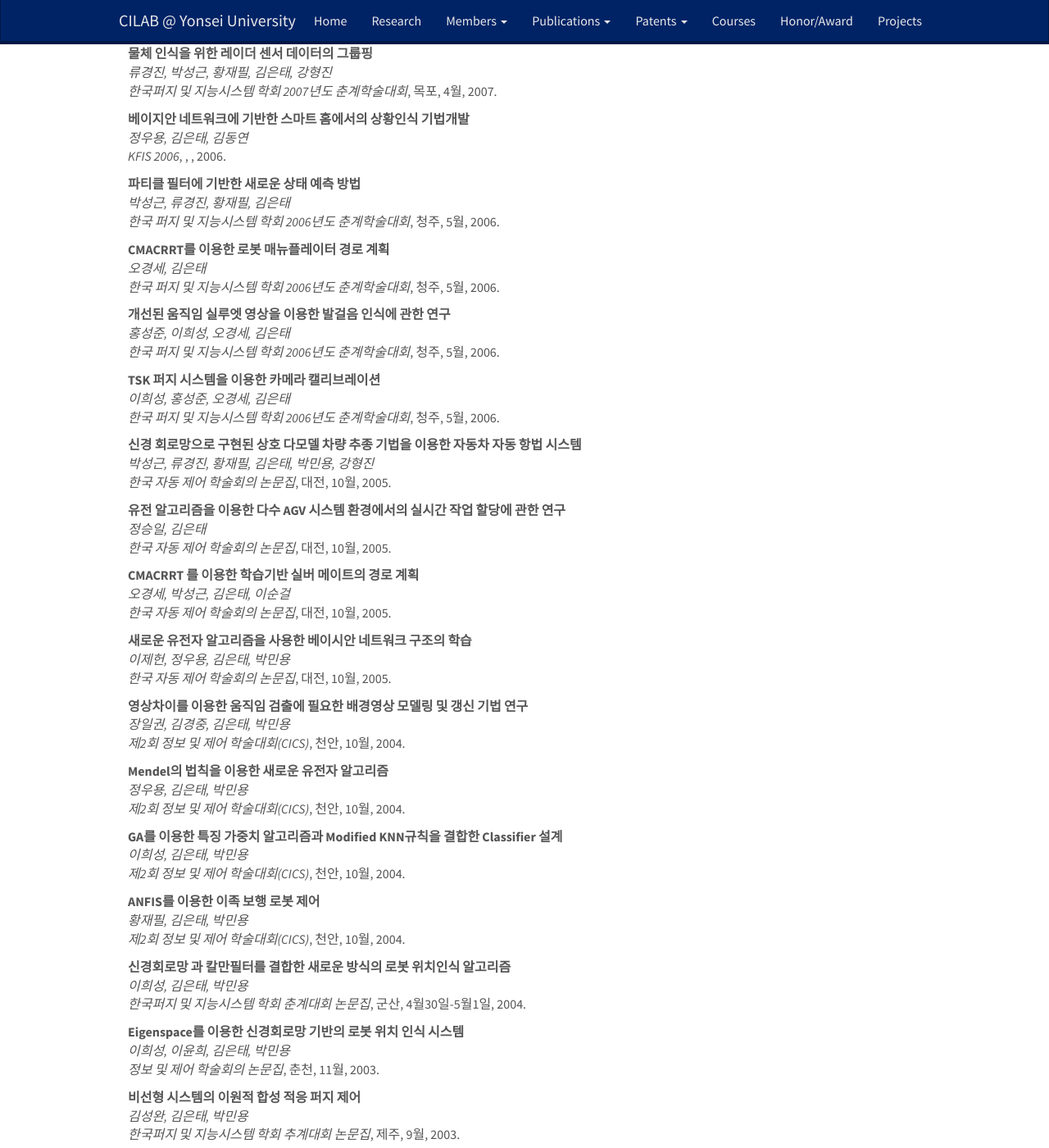
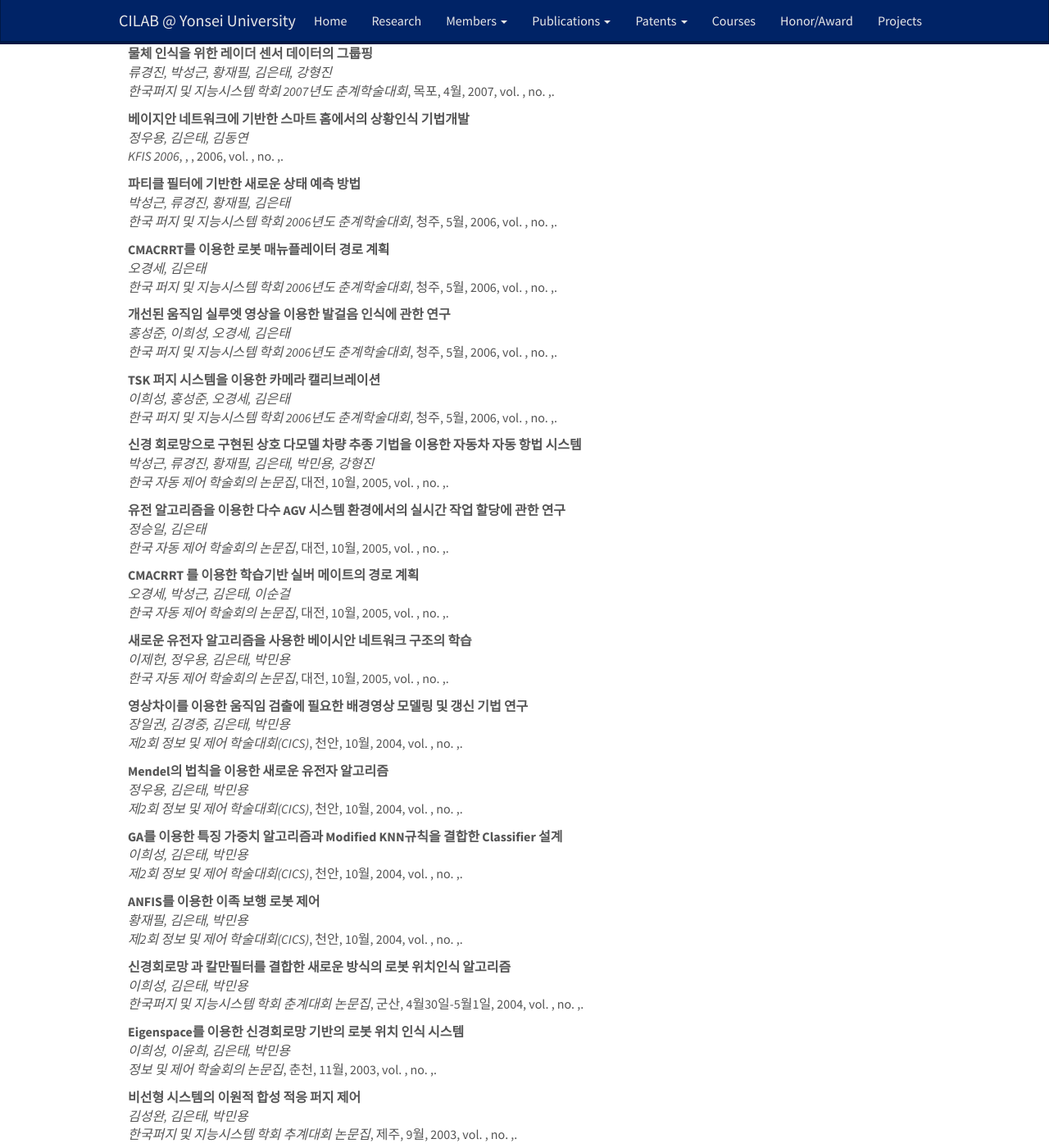
Before and after one commit to won4113/cilab-yonsei.github.io, a Jekyll site: the page built from _pages/dom_conference.md, in a window 1280 px wide and 1400 px high, scrolled down 8714 px. Shown: the whole window at 82% size. Built offline with Jekyll 4.4.1, drawn with Linux system fonts in a browser that asks for light colours; nearby versions of some CDN libraries; some of the changed text lies outside the part shown.

Commit message:
Update dom_conference.md

```diff
--- a/_pages/dom_conference.md
+++ b/_pages/dom_conference.md
@@ -32,7 +32,7 @@ Jump to
       {% if publi.year == current_year %}
 <strong>{{ publi.title }}</strong> <br />
 <em>{{ publi.authors }}</em> <br />
-<em>{{ publi.conference }}</em>, {{ publi.venue }}, {{ publi.month }}, {{ publi.year }}.<br />
+<em>{{ publi.conference }}</em> {{ publi.venue }}, {{ publi.month }}, {{ publi.year }}, vol. {{ publi.vol }}, no. {{ publi.issue }}.<br />
       {% endif %}
 
     {% endfor %}
@@ -46,7 +46,7 @@ Jump to
 
   <strong>{{ publi.title }}</strong> <br />
   <em>{{ publi.authors }}</em> <br />
-  <em>{{ publi.conference }}</em>, {{ publi.venue }}, {{ publi.month }}, {{ publi.year }}.<br />
+  <em>{{ publi.conference }}</em>, {{ publi.venue }}, {{ publi.month }}, {{ publi.year }}, vol. {{ publi.vol }}, no. {{ publi.issue }},.<br />
 
   {% endif %}
 
```
